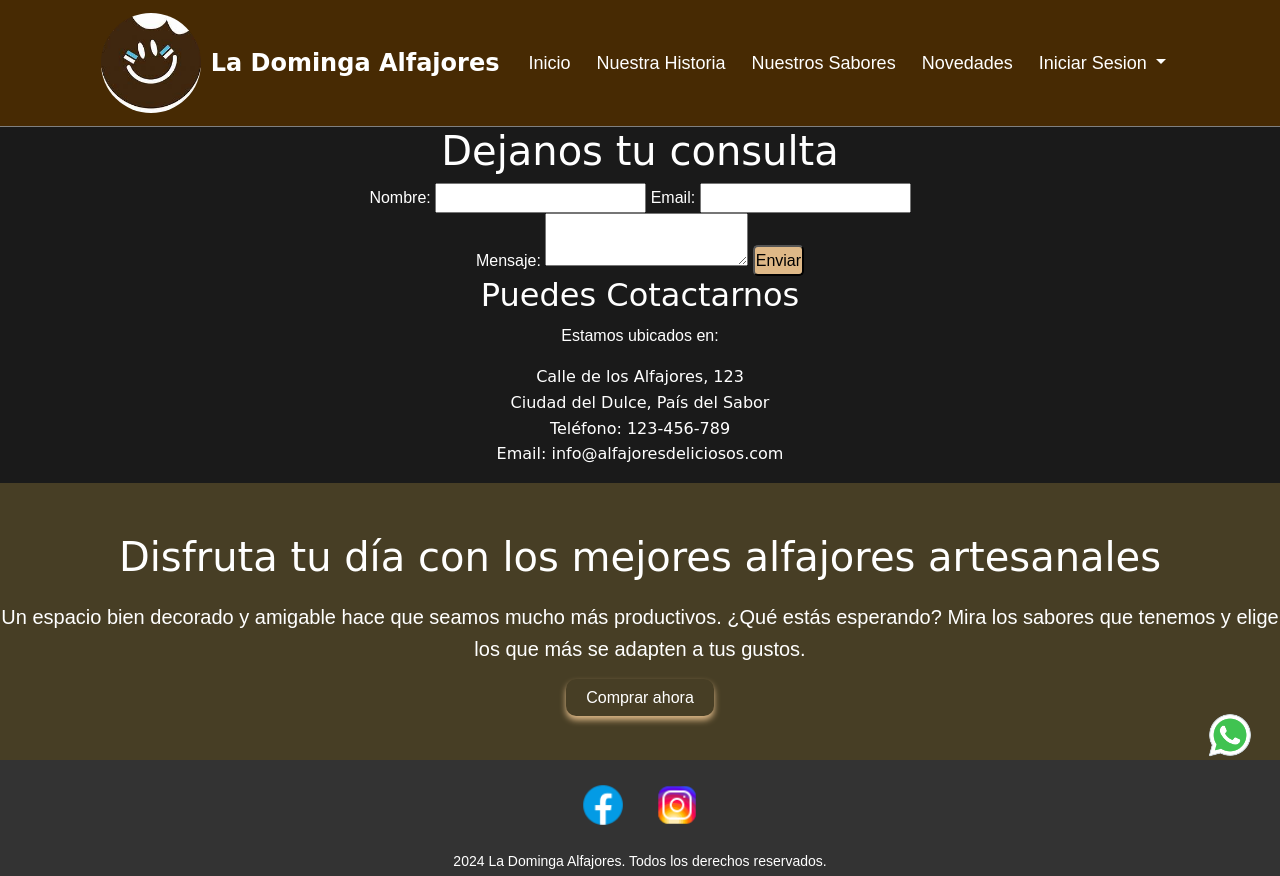
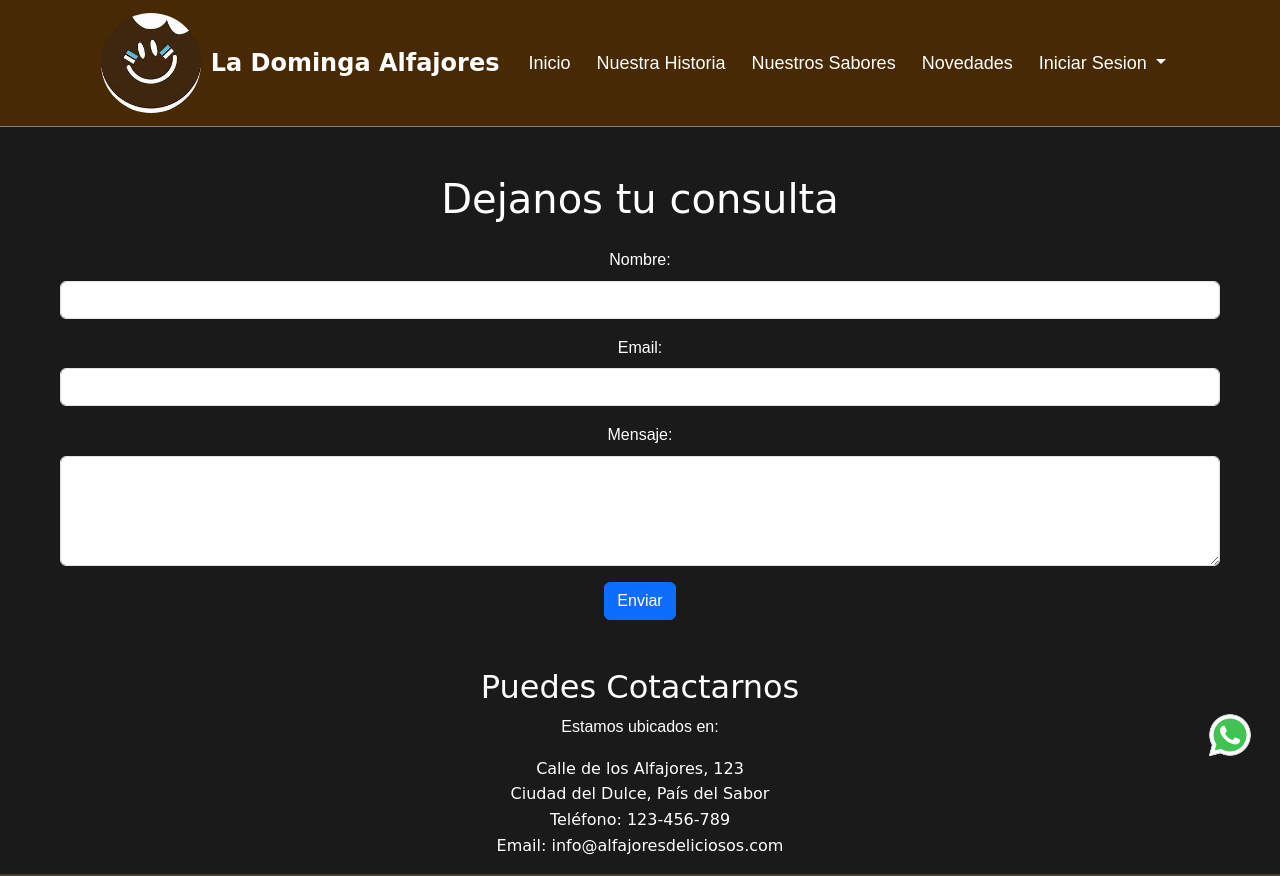
Before and after one commit to JuanAstrada7/EntregaFinal-Astrada, a plain HTML site: page html/contacto.html in a window 1280 px wide. Shown: the top 876 px of the page. Drawn offline with nearby package versions, Linux system fonts and the light colour scheme.

Commit message:
actualizaciones html

```diff
--- a/html/contacto.html
+++ b/html/contacto.html
@@ -48,19 +48,25 @@
           </nav>
     </header>
 
-    <section id="contacto">
-        <div class="container">
-            <h1>Dejanos tu consulta</h1>
-            <form action="enviar.php" method="POST">
-                <label for="nombre">Nombre:</label>
-                <input type="text" id="nombre" name="nombre" required>
-                <label for="email">Email:</label>
-                <input type="email" id="email" name="email" required><br>
-                <label for="mensaje">Mensaje:</label>
-                <textarea id="mensaje" name="mensaje" required></textarea>
-                <button type="submit" style=" background-color: burlywood; padding: 1px; border-radius: 5px;">Enviar</button>
-            </form>
-        </div>
+    <section id="contacto" class="py-5">
+      <div class="container">
+          <h1 class="mb-4">Dejanos tu consulta</h1>
+          <form action="enviar.php" method="POST">
+              <div class="mb-3">
+                  <label for="nombre" class="form-label">Nombre:</label>
+                  <input type="text" class="form-control" id="nombre" name="nombre" required>
+              </div>
+              <div class="mb-3">
+                  <label for="email" class="form-label">Email:</label>
+                  <input type="email" class="form-control" id="email" name="email" required>
+              </div>
+              <div class="mb-3">
+                  <label for="mensaje" class="form-label">Mensaje:</label>
+                  <textarea class="form-control" id="mensaje" name="mensaje" rows="4" required></textarea>
+              </div>
+              <button type="submit" class="btn btn-primary">Enviar</button>
+          </form>
+      </div>
     </section>
 
     <section id="contacto">
```
Also changed, not shown: html/novedades.html (+2 -1 lines), index.html (+4 -2 lines).
